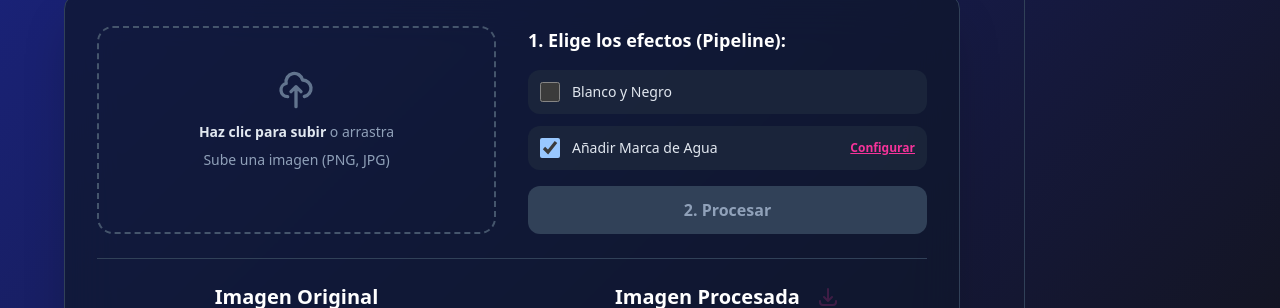
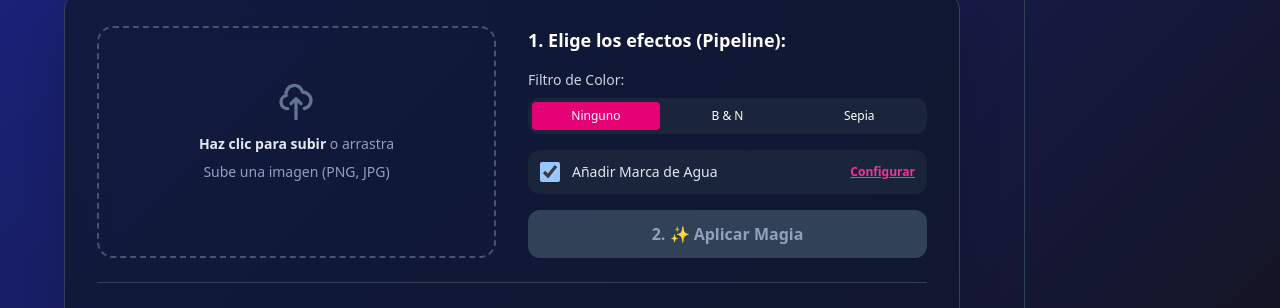
Before and after one commit to amirhurtado/expo-SD, a Next.js app: page / in a window 1280 px wide. Both pictures are taken after a click on the label "Añadir Marca de Agua". Shown: the part 155-463 px from the top of the page. Built offline with nearby package versions, Linux system fonts and the light colour scheme; no server answers; the database is empty.

Commit message:
Implementacionn de sepia

```diff
--- a/src/app/api/process-image/route.ts
+++ b/src/app/api/process-image/route.ts
@@ -2,21 +2,30 @@ import { supabase } from "@/lib/supabaseClient";
 
 export async function POST(request: Request) {
   try {
+    // ¡CAMBIO! Recibimos un objeto de opciones más complejo
     const { publicUrl, options, watermarkText } = await request.json();
     if (!publicUrl || !options) {
-      return new Response(
-        JSON.stringify({ error: "Faltan parámetros: publicUrl u options." }),
-        { status: 400 }
-      );
+      return new Response(JSON.stringify({ error: "Faltan parámetros." }), { status: 400 });
     }
 
     const CLOUD_NAME = "dgkpgsuz8";
     const transformations = [];
 
-    if (options.grayscale) {
-      transformations.push("e_grayscale");
+    // --- ¡NUEVA LÓGICA DE CATEGORÍAS! ---
+    // Categoría: Color
+    switch (options.color) {
+      case "grayscale":
+        transformations.push("e_grayscale");
+        break;
+      case "sepia":
+        transformations.push("e_sepia");
+        break;
+      // Si es 'none' o no se especifica, no hacemos nada.
+      default:
+        break;
     }
 
+    // Categoría: Marca de Agua (sigue igual)
     if (options.watermark) {
       const textToApply = watermarkText || "Default Text";
       const encodedText = encodeURIComponent(textToApply);
@@ -27,21 +36,11 @@ export async function POST(request: Request) {
     const finalTransformation = transformationString || "f_png";
     const processedUrl = `https://res.cloudinary.com/${CLOUD_NAME}/image/fetch/${finalTransformation}/${publicUrl}`;
 
-    // --- ¡NUEVA LÓGICA AÑADIDA AQUÍ! ---
-    // Después de generar la URL procesada, la guardamos en la base de datos.
-    const { error: dbError } = await supabase
-      .from('processed_images')
-      .insert({
-        original_url: publicUrl,
-        processed_url: processedUrl
-      });
-
-    // Si hay un error en la BD, lo mostramos en la consola del servidor,
-    // pero no detenemos la respuesta al usuario.
-    if (dbError) {
-      console.error("Error saving to database:", dbError);
-    }
-    // --- FIN DE LA NUEVA LÓGICA ---
+    // ... (El resto de la lógica de guardado en BD no cambia)
+    await supabase.from('processed_images').insert({
+      original_url: publicUrl,
+      processed_url: processedUrl
+    });
 
     return new Response(JSON.stringify({ processedUrl }), {
       status: 200,
--- a/src/components/ImageUploader.tsx
+++ b/src/components/ImageUploader.tsx
@@ -1,16 +1,12 @@
 "use client";
 
 import { useImageProcessor } from '@/hooks/useImageProcessor';
-
-// Importamos los nuevos componentes hijos
 import { UploadZone } from './UploadZone';
 import { OptionsPanel } from './OptionsPanel';
 import { ResultsDisplay } from './ResultsDisplay';
 import { WatermarkDialog } from './WatermarkDialog';
 
-
 export default function ImageUploader({ onUploadSuccess }: { onUploadSuccess: () => void }) {
-  // El cerebro de la aplicación sigue siendo el hook
   const { states, actions } = useImageProcessor(onUploadSuccess);
 
   return (
@@ -22,7 +18,10 @@ export default function ImageUploader({ onUploadSuccess }: { onUploadSuccess: ()
         />
         <OptionsPanel
           options={states.options}
-          onOptionChange={actions.handleOptionChange}
+          // --- ¡ESTOS SON LOS CAMBIOS IMPORTANTES! ---
+          onColorChange={actions.handleColorChange} // Usamos la nueva función para color
+          onWatermarkToggle={actions.handleWatermarkToggle} // Usamos la nueva función para el toggle
+          // --- FIN DE LOS CAMBIOS ---
           onUpload={actions.handleUpload}
           onConfigureWatermark={() => actions.setIsDialogOpen(true)}
           isUploading={states.uploading}
--- a/src/components/OptionsPanel.tsx
+++ b/src/components/OptionsPanel.tsx
@@ -1,37 +1,61 @@
 import React from 'react';
-import { TransformationOptions } from '@/hooks/useImageProcessor';
+import { TransformationOptions, ColorOptions } from '@/hooks/useImageProcessor';
 
 type OptionsPanelProps = {
   options: TransformationOptions;
-  onOptionChange: (option: keyof TransformationOptions) => void;
+  onColorChange: (color: ColorOptions) => void;
+  onWatermarkToggle: () => void;
   onUpload: () => void;
   onConfigureWatermark: () => void;
   isUploading: boolean;
   isFileSelected: boolean;
 };
 
-export const OptionsPanel: React.FC<OptionsPanelProps> = ({ options, onOptionChange, onUpload, onConfigureWatermark, isUploading, isFileSelected }) => (
+export const OptionsPanel: React.FC<OptionsPanelProps> = ({ options, onColorChange, onWatermarkToggle, onUpload, onConfigureWatermark, isUploading, isFileSelected }) => (
   <div className="flex flex-col justify-between">
     <div>
       <p className="font-semibold text-lg mb-4 text-white">1. Elige los efectos (Pipeline):</p>
-      <div className="space-y-3 mb-4">
-        <label className="flex items-center w-full p-3 rounded-lg bg-slate-800/80 hover:bg-slate-800/50 cursor-pointer transition-all">
-          <input type="checkbox" checked={options.grayscale} onChange={() => onOptionChange("grayscale")} className="h-5 w-5 rounded bg-slate-900 border-slate-700 text-pink-500 focus:ring-pink-500/50"/>
-          <span className="ml-3 text-sm font-medium text-slate-200">Blanco y Negro</span>
-        </label>
-        <div className="flex items-center w-full p-3 rounded-lg bg-slate-800/80 hover:bg-slate-800/50 transition-all">
-          <input id="watermark-checkbox" type="checkbox" checked={options.watermark} onChange={() => onOptionChange("watermark")} className="h-5 w-5 rounded bg-slate-900 border-slate-700 text-pink-500 focus:ring-pink-500/50"/>
-          <label htmlFor="watermark-checkbox" className="ml-3 text-sm font-medium text-slate-200  cursor-pointer">Añadir Marca de Agua</label>
-          {options.watermark && (
-            <button onClick={(e) => { e.preventDefault(); onConfigureWatermark(); }} className="text-xs text-pink-500 hover:text-pink-400 underline font-semibold ml-auto">
-              Configurar
-            </button>
-          )}
+
+      {/* --- CATEGORÍA DE COLOR --- */}
+      <div className="mb-4">
+        <label className="text-sm font-medium text-slate-300 mb-2 block">Filtro de Color:</label>
+        <div className="flex bg-slate-800/80 rounded-lg p-1 space-x-1">
+          <button onClick={() => onColorChange('none')} className={`flex-1 text-xs py-1.5 rounded transition-colors ${options.color === 'none' ? 'bg-pink-600 text-white' : 'hover:bg-slate-700/50'}`}>
+            Ninguno
+          </button>
+          <button onClick={() => onColorChange('grayscale')} className={`flex-1 text-xs py-1.5 rounded transition-colors ${options.color === 'grayscale' ? 'bg-pink-600 text-white' : 'hover:bg-slate-700/50'}`}>
+            B & N
+          </button>
+          <button onClick={() => onColorChange('sepia')} className={`flex-1 text-xs py-1.5 rounded transition-colors ${options.color === 'sepia' ? 'bg-pink-600 text-white' : 'hover:bg-slate-700/50'}`}>
+            Sepia
+          </button>
         </div>
       </div>
+
+      {/* --- CATEGORÍA MARCA DE AGUA --- */}
+      {/* Envolvemos el input y el label en un solo label para que todo el área sea clickeable */}
+      <label className="flex items-center w-full p-3 rounded-lg bg-slate-800/80 hover:bg-slate-800/50 transition-all cursor-pointer">
+        <input
+          id="watermark-checkbox"
+          type="checkbox"
+          checked={options.watermark}
+          onChange={onWatermarkToggle} // <- ESTA LÍNEA ES LA CLAVE
+          className="h-5 w-5 rounded bg-slate-900 border-slate-700 text-pink-500 focus:ring-pink-500/50"
+        />
+        <span className="ml-3 text-sm font-medium text-slate-200 flex-grow">Añadir Marca de Agua</span>
+        {options.watermark && (
+          <button
+            onClick={(e) => { e.preventDefault(); e.stopPropagation(); onConfigureWatermark(); }}
+            className="text-xs text-pink-500 hover:text-pink-400 underline font-semibold ml-auto"
+          >
+            Configurar
+          </button>
+        )}
+      </label>
     </div>
-    <button onClick={onUpload} disabled={!isFileSelected || isUploading} className="w-full bg-pink-600 text-white font-bold py-3 px-4 rounded-lg hover:bg-pink-700 disabled:bg-slate-700 disabled:text-slate-400 disabled:cursor-not-allowed transition-all">
-      {isUploading ? "Procesando..." : "2. Procesar"}
+
+    <button onClick={onUpload} disabled={!isFileSelected || isUploading} className="w-full mt-4 bg-pink-600 text-white font-bold py-3 px-4 rounded-lg hover:bg-pink-700 disabled:bg-slate-700 disabled:text-slate-400 disabled:cursor-not-allowed transition-all">
+      {isUploading ? "Procesando..." : "2. ✨ Aplicar Magia"}
     </button>
   </div>
 );
--- a/src/hooks/useImageProcessor.ts
+++ b/src/hooks/useImageProcessor.ts
@@ -1,31 +1,39 @@
-import { useState, ChangeEvent } from 'react';
-import { supabase } from '@/lib/supabaseClient';
+// hooks/useImageProcessor.ts
+import { useState, ChangeEvent } from "react";
+import { supabase } from "@/lib/supabaseClient";
 
-// Definimos los tipos aquí para que puedan ser usados por el hook y los componentes
+// Tipo para los filtros de color
+export type ColorOptions = "none" | "grayscale" | "sepia";
+
 export type TransformationOptions = {
-  grayscale: boolean;
+  color: ColorOptions;
   watermark: boolean;
 };
 
-// Este es nuestro nuevo hook personalizado
 export function useImageProcessor(onUploadSuccess?: () => void) {
   const [uploading, setUploading] = useState<boolean>(false);
   const [selectedFile, setSelectedFile] = useState<File | null>(null);
   const [originalImageUrl, setOriginalImageUrl] = useState<string | null>(null);
   const [processedImageUrl, setProcessedImageUrl] = useState<string | null>(null);
   const [message, setMessage] = useState<string>("Sube una imagen (PNG, JPG)");
+
+  // ✅ Nuevo estado de opciones con color y watermark
   const [options, setOptions] = useState<TransformationOptions>({
-    grayscale: false,
+    color: "none",
     watermark: false,
   });
+
   const [isDialogOpen, setIsDialogOpen] = useState<boolean>(false);
   const [watermarkText, setWatermarkText] = useState<string>("Mi App @ 2025");
 
-  const handleOptionChange = (option: keyof TransformationOptions) => {
-    setOptions((prev) => ({
-      ...prev,
-      [option]: !prev[option],
-    }));
+  // ✅ Manejar cambios en el filtro de color
+  const handleColorChange = (color: ColorOptions) => {
+    setOptions((prev) => ({ ...prev, color }));
+  };
+
+  // ✅ Alternar watermark
+  const handleWatermarkToggle = () => {
+    setOptions((prev) => ({ ...prev, watermark: !prev.watermark }));
   };
 
   const handleFileChange = (e: ChangeEvent<HTMLInputElement>) => {
@@ -52,7 +60,7 @@ export function useImageProcessor(onUploadSuccess?: () => void) {
     setProcessedImageUrl(null);
 
     try {
-      // Sube a Supabase
+      // Subida a Supabase
       const fileName = `public/${Date.now()}-${selectedFile.name}`;
       const { error: uploadError } = await supabase.storage
         .from("images")
@@ -60,11 +68,14 @@ export function useImageProcessor(onUploadSuccess?: () => void) {
 
       if (uploadError) throw new Error(uploadError.message);
 
-      const { data: { publicUrl } } = supabase.storage.from("images").getPublicUrl(fileName);
+      const {
+        data: { publicUrl },
+      } = supabase.storage.from("images").getPublicUrl(fileName);
+
       setOriginalImageUrl(publicUrl);
       setMessage("2. Aplicando transformaciones...");
 
-      // Llama a la API para procesar
+      // Llamada a la API
       const response = await fetch("/api/process-image", {
         method: "POST",
         headers: { "Content-Type": "application/json" },
@@ -72,20 +83,22 @@ export function useImageProcessor(onUploadSuccess?: () => void) {
       });
 
       if (!response.ok) {
-        const errorData = await response.json().catch(() => ({ error: "Error inesperado del servidor." }));
+        const errorData = await response
+          .json()
+          .catch(() => ({ error: "Error inesperado del servidor." }));
         throw new Error(errorData.error || `Error ${response.status}`);
       }
 
       const result = await response.json();
       setProcessedImageUrl(result.processedUrl);
       setMessage("¡Procesamiento completado!");
-       if (onUploadSuccess) {
+      if (onUploadSuccess) {
         onUploadSuccess();
       }
-
     } catch (err: unknown) {
-        const errorMessage = err instanceof Error ? err.message : "Ocurrió un error desconocido.";
-        setMessage(`Error: ${errorMessage}`);
+      const errorMessage =
+        err instanceof Error ? err.message : "Ocurrió un error desconocido.";
+      setMessage(`Error: ${errorMessage}`);
     } finally {
       setUploading(false);
     }
@@ -97,7 +110,6 @@ export function useImageProcessor(onUploadSuccess?: () => void) {
     }
   };
 
-  // El hook devuelve los estados y las funciones que la UI necesitará
   return {
     states: {
       uploading,
@@ -110,7 +122,8 @@ export function useImageProcessor(onUploadSuccess?: () => void) {
       watermarkText,
     },
     actions: {
-      handleOptionChange,
+      handleColorChange, // nuevo
+      handleWatermarkToggle, // nuevo
       handleFileChange,
       handleUpload,
       handleDownload,
```
